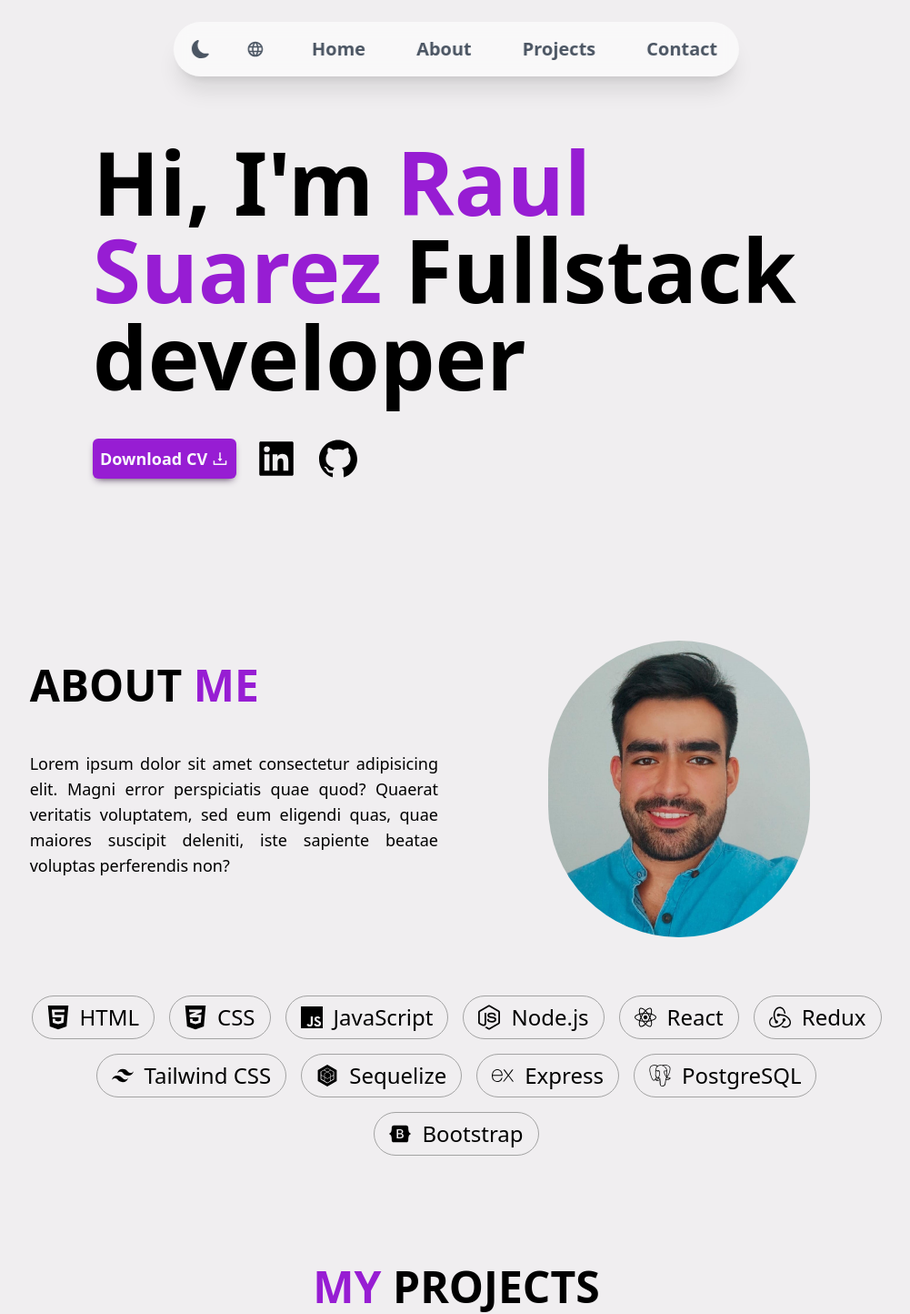
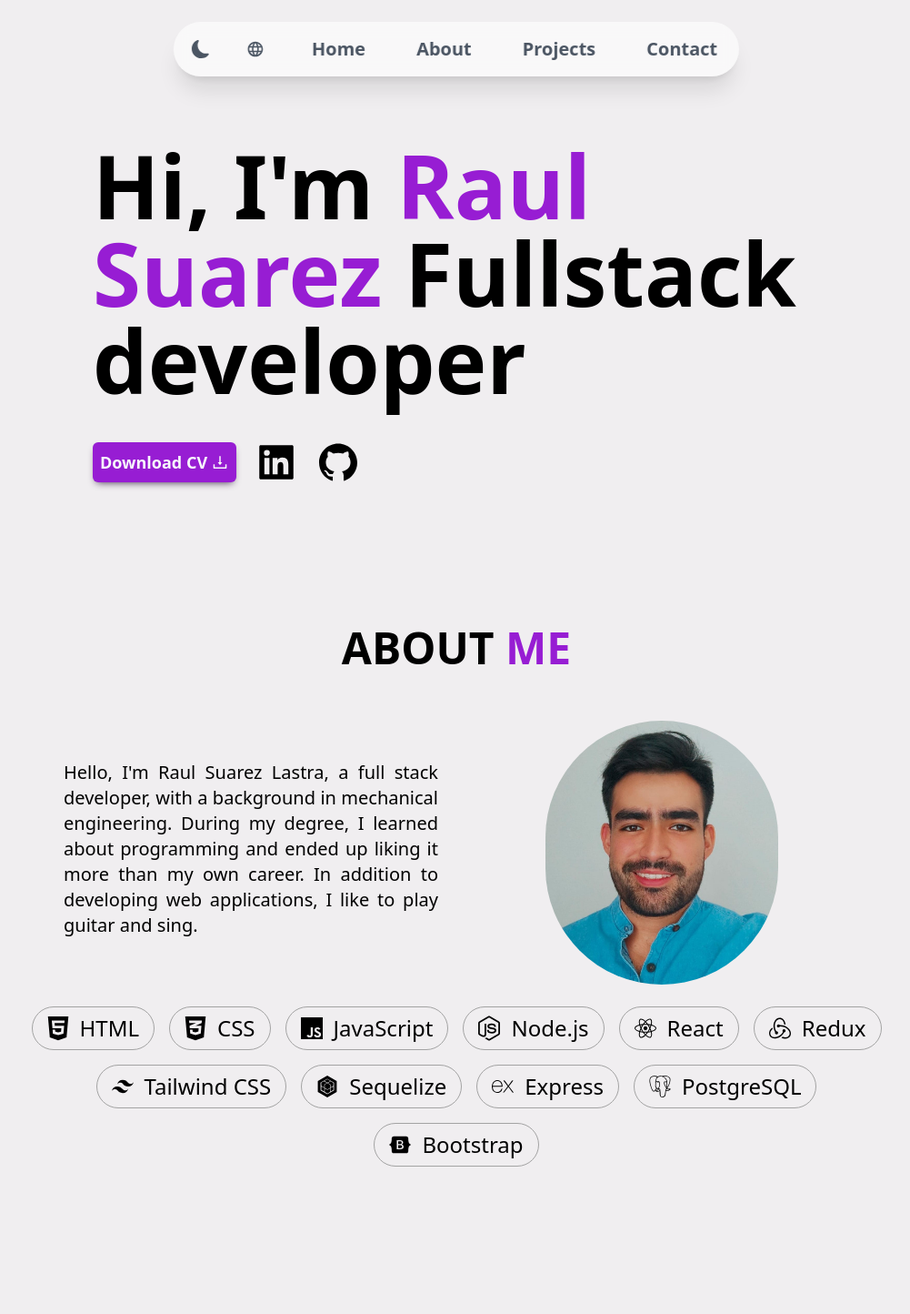
Before and after one commit to RSuarezLastra/Portfolio, a React (Vite) app: page / in a window 1280 px wide. Shown: the top 1444 px of the page at 91% size, without its empty margins (138-1139 px from the left). Built offline with nearby package versions, Linux system fonts and the light colour scheme.

Commit message:
seccion about actualizada

```diff
--- a/src/components/Intro.jsx
+++ b/src/components/Intro.jsx
@@ -4,20 +4,21 @@ import Skills from './Skills';
 
 const Intro = () => {
     return (
-        <section id='about' className=' min-h-[26rem] sm:min-h-[42rem] scroll-mt-10'>
-            <div  className="grid grid-cols-1 md:grid-cols-2 gap-0 md:gap-10   p-4 md:p-10 lg:p-16 w-10/12 mx-auto ">
+        <section id='about' className=' min-h-[26rem] sm:min-h-[42rem] scroll-mt-24'>
+            <h2 className="text-center  text-3xl sm:text-5xl font-semibold  dark:text-slate-100">
+                ABOUT <span className='text-seance-700'>ME</span></h2>
+            <div className="grid grid-cols-1 md:grid-cols-2 gap-0 md:gap-10   p-4 md:px-10 lg:px-12  w-3/4 mx-auto mb-2">
                 <div className="flex flex-col justify-center">
-                    <h2 className="text-center sm:text-left text-3xl sm:text-5xl font-semibold mb-1 lg:mb-4 dark:text-slate-100">
-                        ABOUT <span className='text-seance-700'>ME</span></h2>
-                    <p className='sm:text-lg mt-4 md:mt-8 text-justify dark:text-slate-200'>Lorem ipsum dolor sit amet consectetur adipisicing elit. Magni error perspiciatis quae quod? Quaerat veritatis voluptatem, sed eum eligendi quas, quae maiores suscipit deleniti, iste sapiente beatae voluptas perferendis non?</p>
+                    <p className='sm:text-xl mt-4 md:mt-8 text-justify dark:text-slate-200'>Hello, I'm Raul Suarez Lastra, a full stack developer, with a background in mechanical engineering. During my degree, I learned about programming and ended up liking it more than my own career.
+                        In addition to developing web applications, I like to play guitar and sing.</p>
                 </div>
                 <div className="flex justify-center w-full mt-10 md:mt-0 pt-0 md:pt-10">
-                    <div className='w-48 sm:w-56 md:w-72 rounded-full '>
-                        <img src={imagen} alt="Foto de Perfil" className='w-full rounded-full ' />
+                    <div className='w-48 sm:w-56 md:w-64 rounded-full '>
+                        <img src={imagen} alt="Foto de Perfil" className='w-full rounded-full' />
                     </div>
                 </div>
             </div>
-            <Skills/>
+            <Skills />
 
         </section>
 
--- a/src/components/Title.jsx
+++ b/src/components/Title.jsx
@@ -4,7 +4,7 @@ import { AiOutlineDownload, AiFillLinkedin, AiFillGithub } from 'react-icons/ai'
 
 const Title = () => {
     return (
-        <div id='home' className="mx-auto w-3/4 grid items-center min-h-[26rem]  sm:min-h-[37.5rem] pt-10 sm:pt-20">
+        <div id='home' className="mx-auto w-3/4 grid items-center min-h-[26rem]  sm:min-h-[38rem] pt-10 sm:pt-20 mb-5 sm:mb-20">
             <div className='flex flex-col ml-0 sm:ml-20'>
                 <h1 className="text-center sm:text-left text-4xl sm:text-7xl md:text-8xl font-semibold mb-1 lg:mb-4 dark:text-slate-100">
                     Hi, I'm <span className='text-seance-700'>Raul Suarez</span>  Fullstack developer</h1>
```
